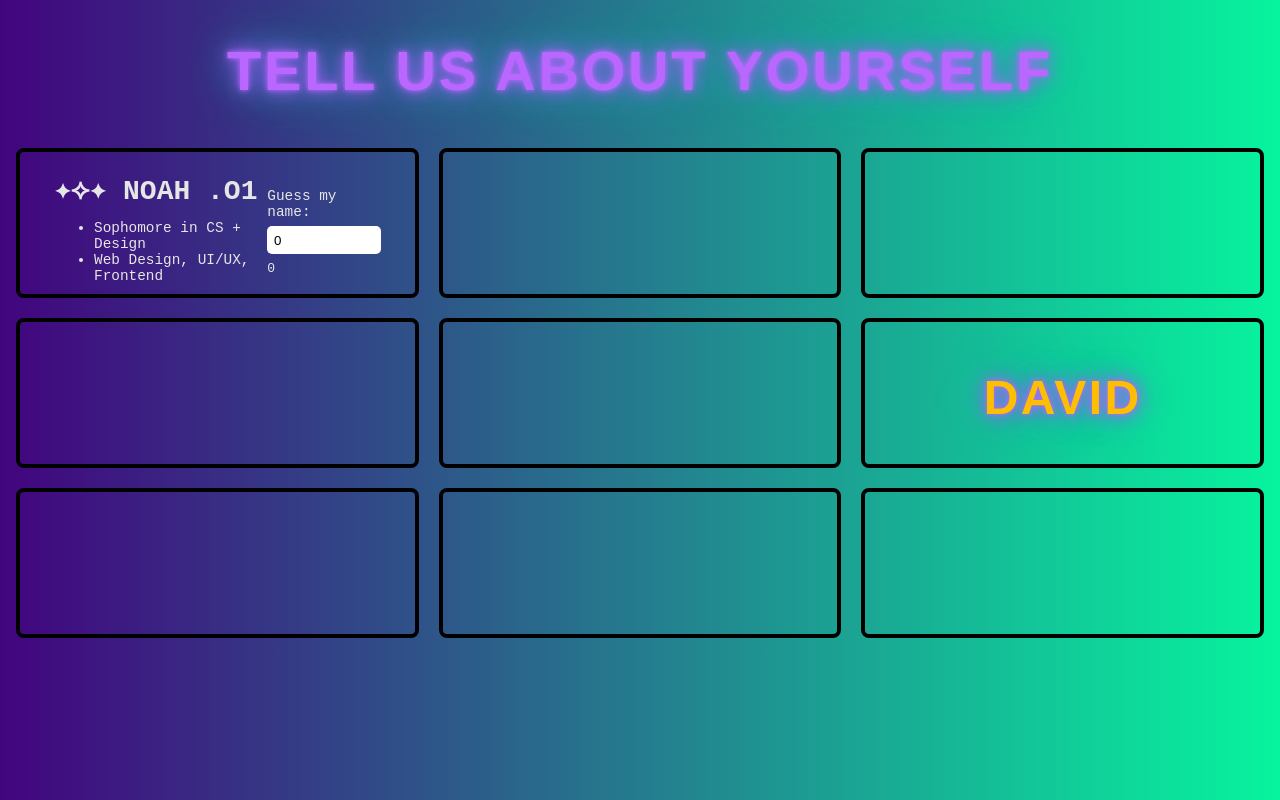
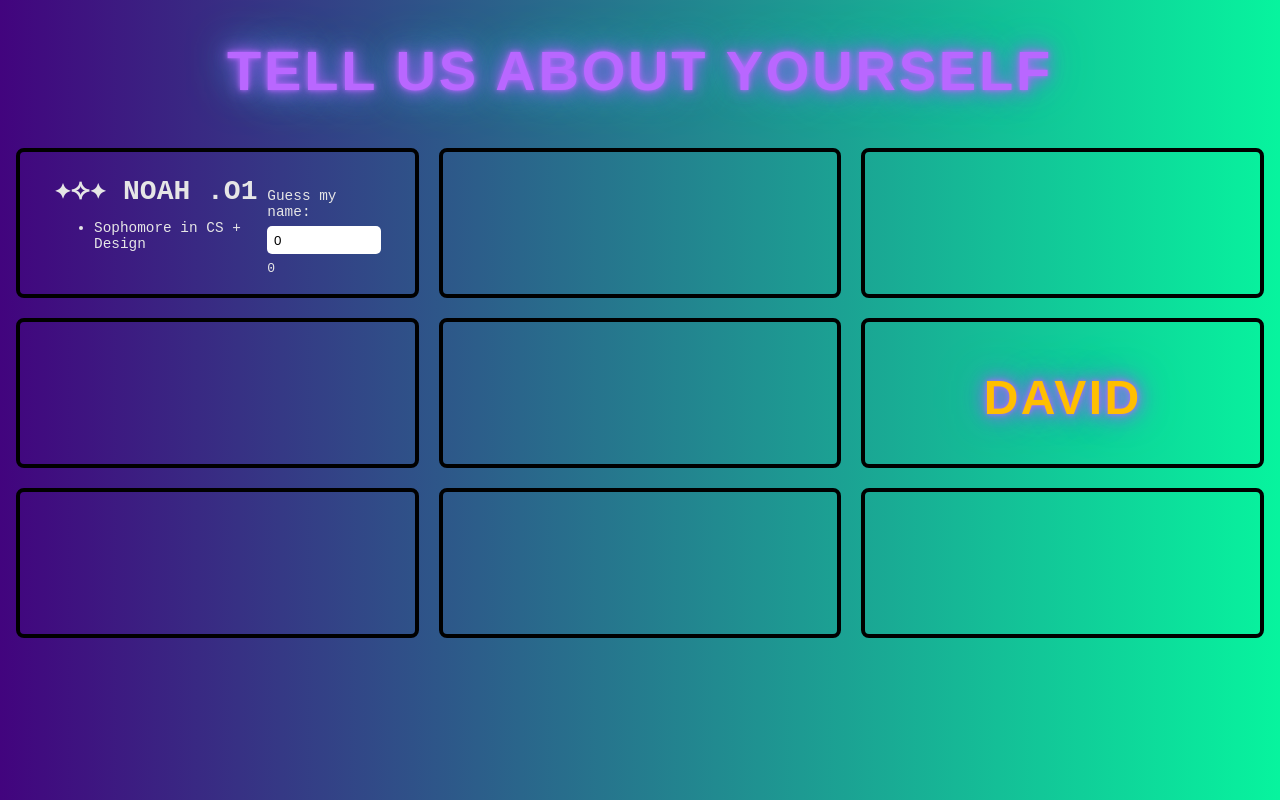
Before and after one commit to SIG-WebDev-Fall-2026/ACM_Practice_React_Template, a React (Vite) app: page / in a window 1280 px wide. Built offline with nearby package versions, Linux system fonts and the light colour scheme.

Commit message:
Update Person_1

```diff
--- a/src/Person_1/Component.jsx
+++ b/src/Person_1/Component.jsx
@@ -17,7 +17,7 @@ function Person1(){
                 <div className = "person1-info">
                     <ul>
                         <li> Sophomore in CS + Design</li>
-                        <li> Web Design, UI/UX, Frontend</li>
+                        {/* <li> Web Design, UI/UX, Frontend</li> */}
                     </ul>
 
                     <div className = "person1-guess-section">
```
